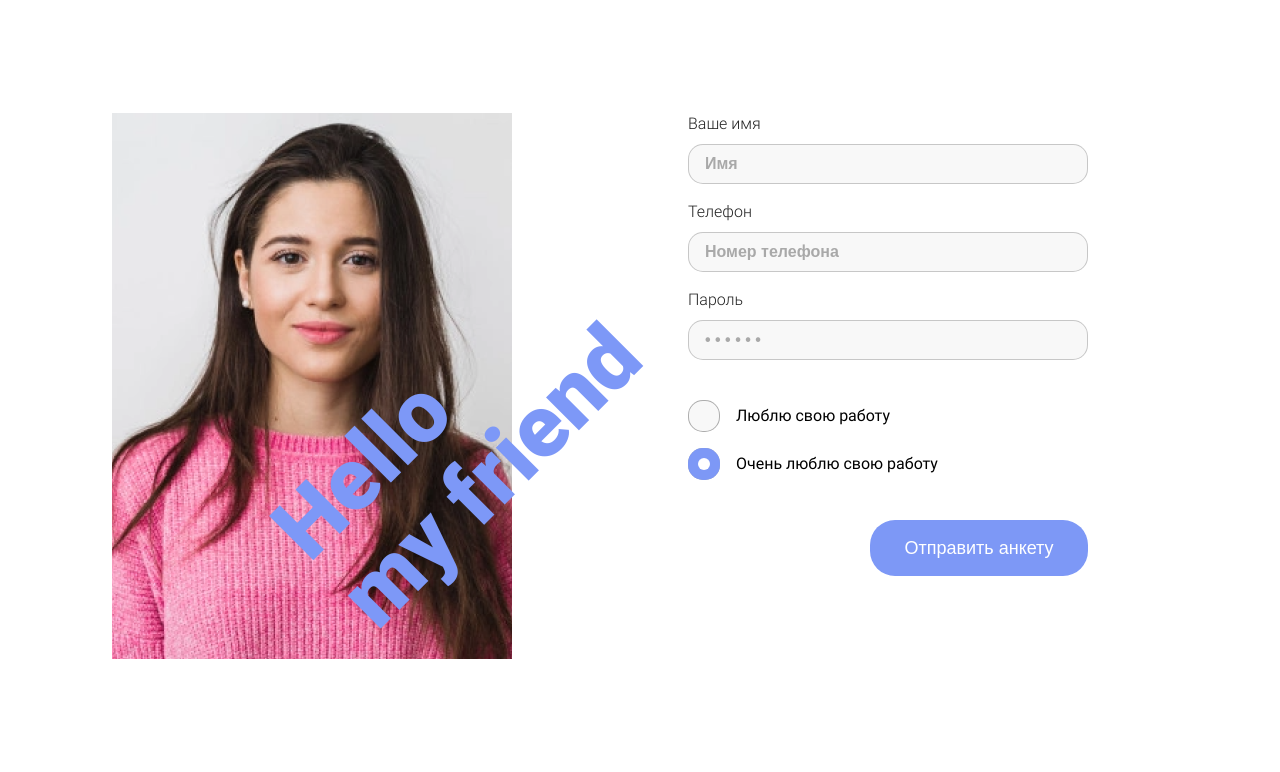
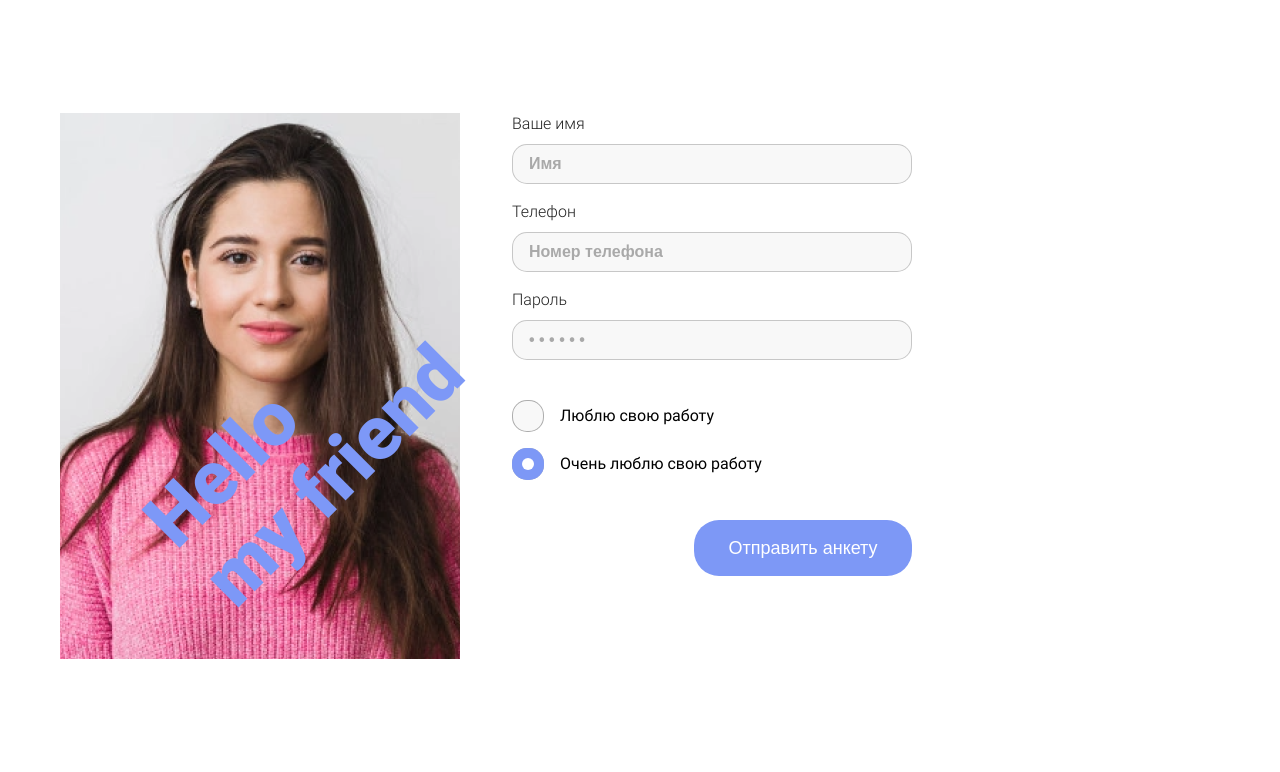
Before and after one commit to smirnov-alex/digital_element_test, a plain HTML site: page index.html in a window 1280 px wide. Drawn offline with Linux system fonts and the light colour scheme.

Commit message:
scripts, adaptive

```diff
--- a/index.html
+++ b/index.html
@@ -3,15 +3,20 @@
 
 <head>
   <meta charset="utf-8">
+  <meta name="viewport" content="width=device-width, initial-scale=1">
   <title>Digital Element. Test.</title>
   <link rel="stylesheet" href="styles/styles.css">
 </head>
 
 <body>
+  <main class="page-main">
     <section class="userform">
-    <img class="userform__avatar" src="img/photo.png" width="400" height="547" alt="Фото пользователя">
-    <p class="userform__text">Hello <br> my friend</p>
-    <form class="userform__form" action="" method="get">
+      <h2 class="visually-hidden">Форма авторизации</h2>
+      <div class="userform__avatar-wrapper">
+        <img class="userform__avatar" src="img/photo.png" width="400" alt="Фото пользователя">
+        <span class="userform__text">Hello <br> my friend</span>
+      </div>
+      <form class="userform__form" novalidate action="" method="get">
         <div class="userform__form__form-wrapper">
           <label class="userform__form-label" for="name">Ваше имя</label>
           <input class="userform__form-field" placeholder="Имя" type="text" name="name" id="name" required>
@@ -22,7 +27,8 @@
         </div>
         <div class="userform__form__form-wrapper">
           <label class="userform__form-label" for="password">Пароль</label>
-        <input class="userform__form-field" placeholder="• • • • • •" type="password" name="password" id="password" required>
+          <input class="userform__form-field" placeholder="• • • • • •" type="password" name="password" id="password"
+            required>
         </div>
         <ul class="userform__form__list">
           <li class="userform__form__item">
@@ -34,7 +40,8 @@
           </li>
           <li class="userform__form__item">
             <label class="userform__form__item-label">
-            <input class="userform__form__item-input visually-hidden" type="radio" name="love_work" value="so_much" checked>
+              <input class="userform__form__item-input visually-hidden" type="radio" name="love_work" value="so_much"
+                checked>
               <span class="userform__form__item-mark"></span>
               <span class="userform__form__item-text">Очень люблю свою работу</span>
             </label>
@@ -45,6 +52,8 @@
         </button>
       </form>
     </section>
+  </main>
+  <script src="scripts/script.js"></script>
 </body>
 
 </html>
--- /dev/null
+++ b/scripts/script.js
@@ -0,0 +1,20 @@
+//запрет отправки по Enter
+const form = document.querySelector('.userform__form');
+form.addEventListener('keydown', function(event) {
+  if(event.keyCode == 13) {
+     event.preventDefault();
+     return false;
+  }
+});
+
+let elements = document.querySelectorAll('.userform__form-field');
+form.addEventListener('submit', function(evt) {
+  for (let elem of elements) {
+    evt.preventDefault();
+    if (!elem.value) {
+      alert('Заполните поле ' + elem.name + '!');
+      return;
+    }
+  }
+  this.submit();
+});
--- a/styles/styles.css
+++ b/styles/styles.css
@@ -52,32 +52,94 @@ body {
 }
 
 .userform {
-  margin-left: 112px;
-  margin-top: 112px;
+  margin: 112px 30px;
+  box-sizing: border-box;
+  display: flex;
+  flex-direction: column;
+}
+
+@media (min-width: 960px) {
+  .userform {
+    margin: 112px 60px;
+    flex-direction: row;
+  }
+}
+
+@media (min-width: 1440px) {
+  .userform {
+    margin: 112px 112px;
+  }
+}
+
+.userform__avatar-wrapper {
   position: relative;
-  display: flex;
+  margin-bottom: 70px;
 }
 
 .userform__text {
-  margin: 0;
+  display: block;
+  margin: 0 auto;
   padding: 0;
-  position: absolute;
   font-weight: 700;
-  font-size: 88px;
-  line-height: 96px;
+  font-size: 55px;
+  line-height: 66px;
   color: #7D98F7;
+  text-align: center;
+  margin-top: -133px;
   transform: rotate(-45deg);
-  margin-top: 234px;
-  margin-left: 155px;
+  margin-left: 54px;
+}
+
+@media (min-width: 960px) {
+  .userform__text {
+    position: absolute;
+    transform: rotate(-45deg);
+    font-size: 76px;
+    line-height: 84px;
+    top: 250px;
+    left: 80px;
+    margin: 0;
+    text-align: left;
+  }
+}
+
+@media (min-width: 1440px) {
+  .userform__text{
+    font-size: 88px;
+    line-height: 96px;
+    top: 234px;
+    left: 155px;
+  }
 }
 
 .userform__avatar {
-  margin-right: 176px;
+  margin: 0 auto;
+  padding: 0;
+  display: block;
+  width: 100%;
+  max-width: 400px;
+}
+
+@media (min-width: 960px) {
+  .userform__avatar {
+    margin: 0;
+    margin-bottom: 40px;
+    margin-right: 52px;
+
+  }
+}
+
+@media (min-width: 1440px) {
+  .userform__avatar {
+    margin-right: 176px;
+  }
 }
 
 .userform__form {
   display: flex;
   flex-direction: column;
+  margin: 0;
+  padding: 0;
 }
 
 .userform__form__form-wrapper {
@@ -208,13 +270,19 @@ body {
 }
 
 .userform__form__form-submit {
-  margin-left: 182px;
+  margin: 0 auto;
   background: #7d98f6;
   border-radius: 25px;
   border: none;
   width: 218px;
   height: 56px;
   cursor: pointer;
+}
+
+@media (min-width: 960px) {
+  .userform__form__form-submit {
+    margin-left: 182px;
+  }
 }
 
 .userform__form__form-submit:hover {
```
Lines whose indentation alone changed are shown as unchanged.
